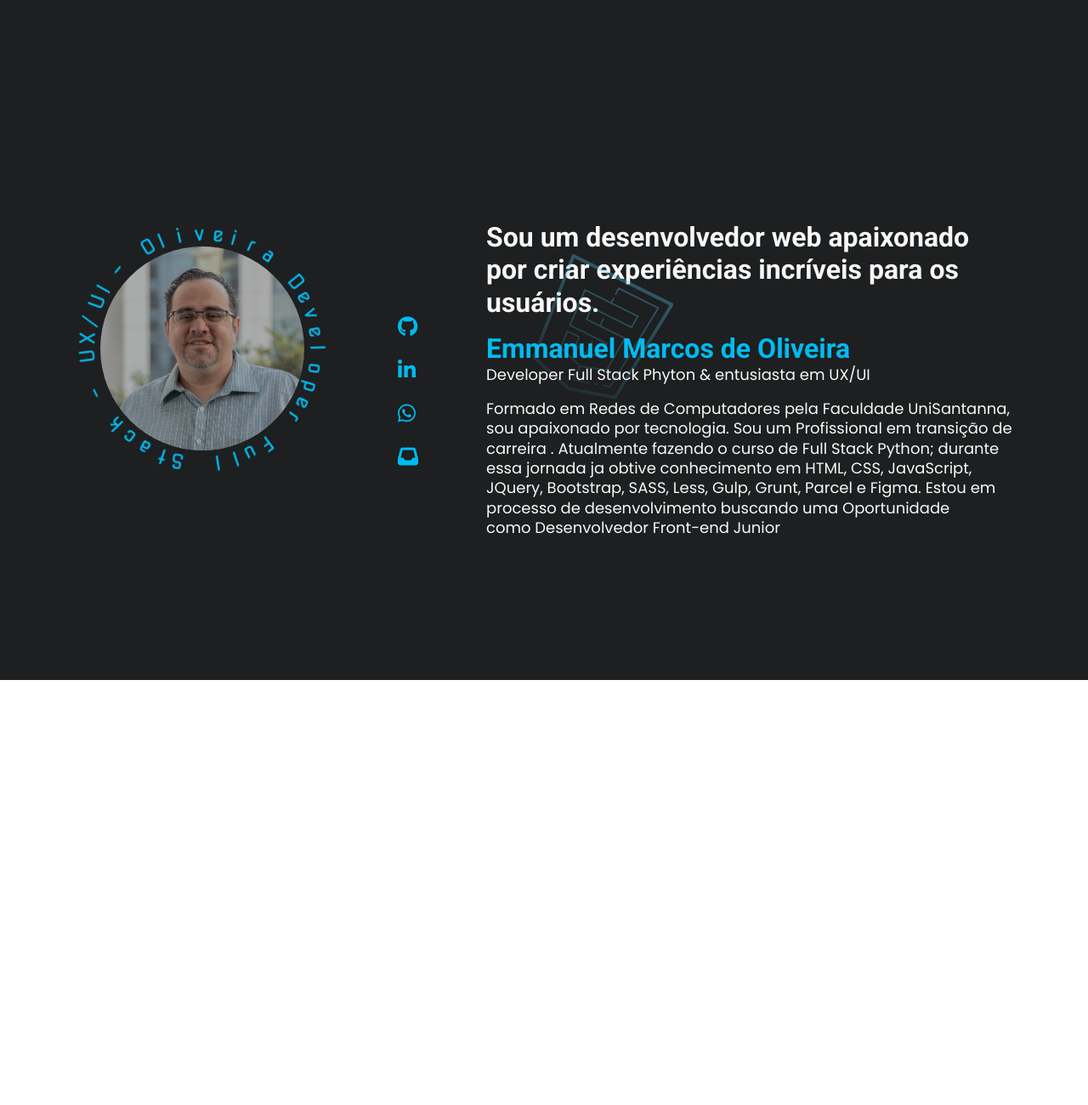
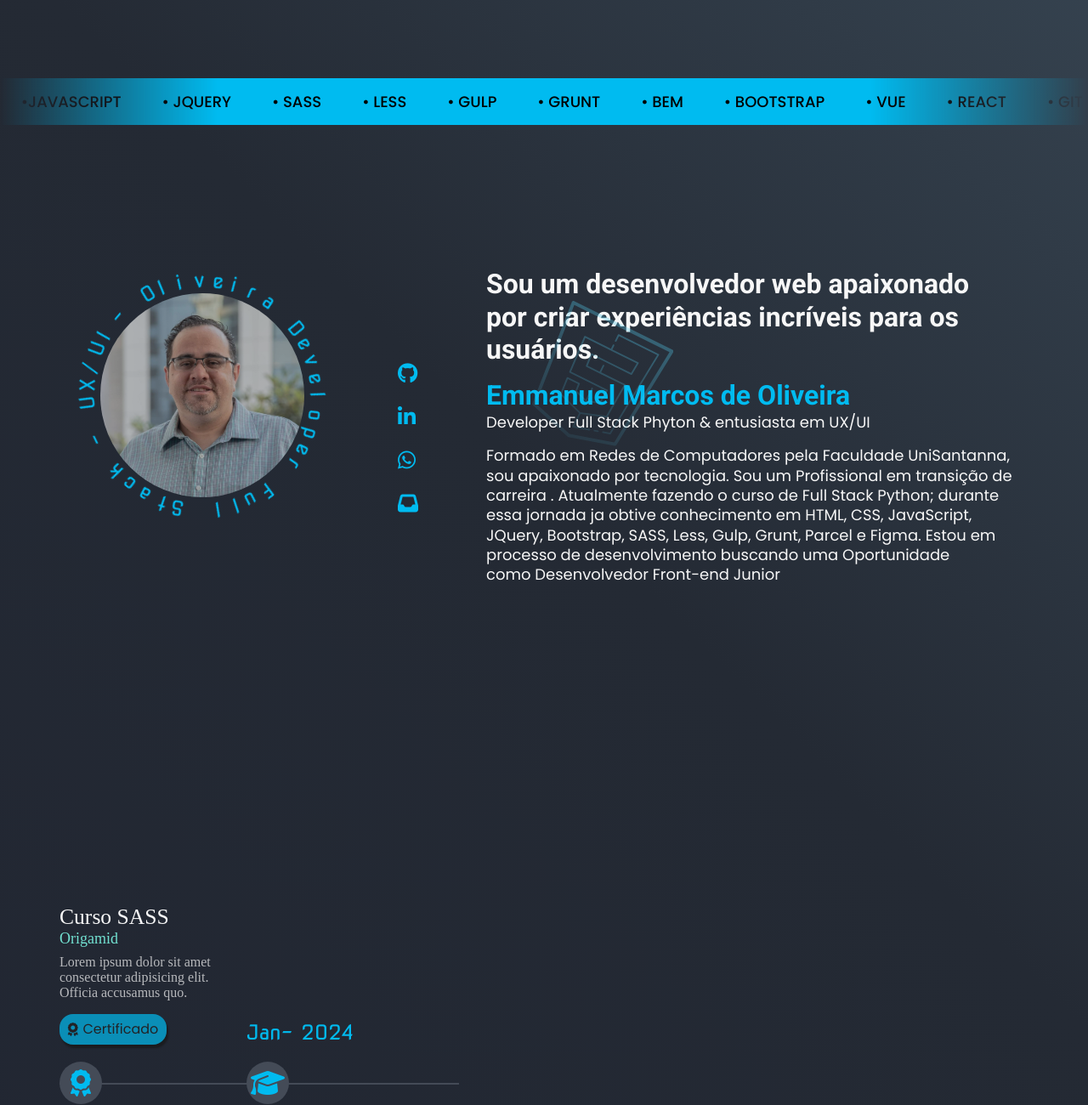
Before and after one commit to emmanuelmarcosdeoliveira/new_portfolio, a website: page index.html in a window 1280 px wide. Shown: the part 541-1841 px from the top of the page at 85% size. Before the commit the page ends 1341 px from the top, so only its background shows below. Drawn offline with Linux system fonts and the light colour scheme.

Commit message:
:construction: section-experience

```diff
--- a/index.html
+++ b/index.html
@@ -10,6 +10,7 @@
   <link rel="preconnect" href="https://fonts.gstatic.com" crossorigin>
   <link href="https://fonts.googleapis.com/css2?family=Nova+Square&family=Poppins:wght@400;500;700&family=Roboto:wght@300;400;500;700&display=swap" rel="stylesheet">
   <link rel="stylesheet" href="https://cdnjs.cloudflare.com/ajax/libs/font-awesome/6.5.1/css/all.min.css">
+  <link rel="stylesheet" type="text/css" href="glider.css">
   <link rel="stylesheet" href="./build/css/main.css">
   <title>Oliveira DevFullstack•UX/UI</title>
 </head>
@@ -33,26 +34,28 @@
         </a>
       </div>
       <!-- Asside scroller -->
-      <!-- <asside class="scroller container js-scroller">
-        <ul class=" scroller__list js-scroller-inner">
-          <li class="scroller__list__item">•HTML</li>
-          <li class="scroller__list__item">•SCSS</li>
-          <li class="scroller__list__item">• JAVASCRIPT</li>
-          <li class="scroller__list__item">• JQUERY</li>
-          <li class="scroller__list__item">• SASS</li>
-          <li class="scroller__list__item">• LESS</li>
-          <li class="scroller__list__item">• GULP</li>
-          <li class="scroller__list__item">• GRUNT</li>
-          <li class="scroller__list__item">• BEM</li>
-          <li class="scroller__list__item">• SMACS</li>
-          <li class="scroller__list__item">• BOOTSTRAP</li>
-          <li class="scroller__list__item">• VUE</li>
-          <li class="scroller__list__item">• REACT</li>
-          <li class="scroller__list__item">• GIT</li>
-          <li class="scroller__list__item">• GIT&HUB</li>
+
+    </section>
+
+    <div class="container">
+      <asside class=" scroller  js-scroller">
+        <ul class=" tag-list js-scroller-inner">
+          <li class="tag-list-item">• HTML</li>
+          <li class="tag-list-item">• SCSS</li>
+          <li class="tag-list-item">•JAVASCRIPT</li>
+          <li class="tag-list-item">• JQUERY</li>
+          <li class="tag-list-item">• SASS</li>
+          <li class="tag-list-item">• LESS</li>
+          <li class="tag-list-item">• GULP</li>
+          <li class="tag-list-item">• GRUNT</li>
+          <li class="tag-list-item">• BEM</li>
+          <li class="tag-list-item">• BOOTSTRAP</li>
+          <li class="tag-list-item">• VUE</li>
+          <li class="tag-list-item">• REACT</li>
+          <li class="tag-list-item">• GIT</li>
+          <li class="tag-list-item">• GIT&HUB</li>
         </ul>
-      </asside> -->
-    </section>
+      </asside>
 
 
       <!-- Section Profile -->
@@ -93,7 +96,61 @@
           <p class="profile__description__text"> Formado em Redes de Computadores pela Faculdade UniSantanna, sou apaixonado por tecnologia. Sou um Profissional em transição de carreira . Atualmente fazendo o curso de Full Stack Python; durante essa jornada ja obtive conhecimento em HTML, CSS, JavaScript, JQuery, Bootstrap, SASS, Less, Gulp, Grunt, Parcel e Figma. Estou em processo de desenvolvimento buscando uma Oportunidade como Desenvolvedor Front-end Junior</p>
         </div>
       </section>
+      <!-- Section Experience -->
+      <section class="experience">
+        <div class="container">
+          <div class="list">
+            <div class="item">
+              <div class="time">Fev-2024</div>
+              <i class="fa-solid fa-award icons_corses"></i>
+              <div class="content">
+                <div class="job">
+                  Curso SASS
+                </div>
+                <div class="company">
+                  Origamid
+                </div>
+                <div class="desc">
+                  Lorem ipsum dolor sit amet consectetur adipisicing elit. Officia accusamus quo.
+                  <button class="btn-corses">
+                    <i class="fa-solid fa-award"></i>
+                    Certificado
+                  </button>
+                </div>
+              </div>
+            </div>
+            <div class="item">
+              <div class="time">
+                Jan- 2024
+              </div>
+
+              <i class="fa-solid fa-graduation-cap icons_corses"></i>
+              <div class="content">
+                <div class="job">
+                  Curso SASS
+                </div>
+                <div class="company">
+                  Origamid
+                </div>
+                <div class="desc">
+                  Lorem ipsum dolor sit amet consectetur adipisicing elit. Officia accusamus quo.
+                  <button class="btn-corses">
+                    <i class="fa-solid fa-award"></i>
+                    Certificado
+                  </button>
+                </div>
+              </div>
+            </div>
+          </div>
+        </div>
+
+      </section>
+
+
+
   </main>
   <script src="./build/js/main.js"></script>
+
 </body>
+
 </html>
--- a/src/sass/base/_cor.scss
+++ b/src/sass/base/_cor.scss
@@ -5,7 +5,7 @@
   --textcolor: #222222;
 }
 .darkMode {
-  --bgcolor: #1d1f20;
+  --bgcolor:linear-gradient(45deg, #212632, #242a34, #3c4c5a);
   --primarycolor: #00bbf0;
   --secondarycolor: #72e1d1;
   --textcolor: #f7f7f7;
--- a/src/sass/base/_resset.scss
+++ b/src/sass/base/_resset.scss
@@ -9,7 +9,8 @@ html {
   scroll-behavior: smooth;
 }
 .main-content {
-  background-color: var(--bgcolor);
+  background: var(--bgcolor);
+
 }
 
 .container {
@@ -34,3 +35,50 @@ body,
 html {
   overflow-x: hidden;
 }
+
+body::-webkit-scrollbar {
+  width: 0.75em;
+  background-color: #444b57;
+  margin-block: .5em;
+
+
+}
+body::-webkit-scrollbar-track {
+  visibility: hidden;
+ background: #444b57;
+border-radius: 16px;
+width: 0.75em;
+
+
+}
+body::-webkit-scrollbar-thumb {
+  background-color: rgba(127, 255, 212, 0.548);
+  border-radius: 16px;
+  height: 16px;
+  border: 2px solid var(--secondarycolor);
+
+}
+
+::-webkit-scrollbar {
+  width: 0.75em;
+
+  margin-block: .5em;
+
+
+}
+::-webkit-scrollbar-track {
+  visibility: hidden;
+ background: #444b57;
+border-radius: 16px;
+
+
+
+
+}
+::-webkit-scrollbar-thumb {
+  background-color: rgba(127, 255, 212, 0.548);
+  border-radius: 16px;
+  height: 16px;
+  border: 2px solid var(--secondarycolor);
+
+ }
--- a/src/sass/compontes/_scroller.scss
+++ b/src/sass/compontes/_scroller.scss
@@ -0,0 +1,39 @@
+@use "../abstracts/mixin" as mix;
+.scroller {
+  max-width: 1440px;
+  overflow: hidden;
+}
+
+.tag-list {
+  background-color: var(--primarycolor);
+  display: flex;
+  gap: 1rem;
+  .tag-list-item {
+    padding: 1rem;
+    @include mix.font-p-bold;
+    color: var(--bgcolor);
+  }
+}
+
+.scroller[data-animated="true"] {
+  overflow: hidden;
+  -webkit-mask: linear-gradient(
+    90deg,
+    transparent,
+    white 20%,
+    white 80%,
+    transparent
+  );
+  mask: linear-gradient(90deg, transparent, white 20%, white 80%, transparent);
+}
+.scroller[data-animated="true"] .tag-list {
+  width: max-content;
+  flex-wrap: nowrap;
+  animation: scroll 40s linear infinite;
+}
+
+@keyframes scroll {
+  to {
+    transform: translate(calc(-50% - 0.5rem));
+  }
+}
--- /dev/null
+++ b/src/sass/layout/_experience.scss
@@ -0,0 +1,109 @@
+@use "../abstracts/mixin" as mix;
+@use "../base/typography" as font;
+
+.experience .container {
+  overflow: auto;
+
+}
+
+.experience {
+  .list {
+   padding-block: 40px;
+    color: var(--textcolor);
+    height: 100%;
+    width: max-content;
+    display: flex;
+    justify-content: left;
+    padding-left: 50px;
+    box-sizing: border-box;
+    gap: 20px;
+    position: relative;
+    z-index: 1;
+    &::before {
+      content: "";
+      position: absolute;
+      top: 50%;
+      width: 100%;
+      height: 2px;
+      background-color: #444b57;
+      z-index: -1;
+    }
+    .item {
+      width: 200px;
+      flex-shrink: 0;
+      display: grid;
+      grid-template-rows: 1fr 50px 1fr;
+      gap: 20px;
+      .icons_corses {
+        background-color: #444b57;
+        width: 50px;
+        font-size: 2em;
+        color: var(--primarycolor);
+        display: flex;
+        justify-content: center;
+        align-items: center;
+        border-radius: 50%;
+      }
+      .content {
+        .job {
+          font-size: large;
+          font-size: 1.6rem;
+        }
+        .company {
+          font-size: 1.125rem;
+          margin-bottom: 8px;
+          color: var(--secondarycolor);
+        }
+        .desc {
+          font-size: 1rem;
+          opacity: 0.7;
+        }
+      }
+      .time {
+        font-family: font.$font-1;
+        font-size: 1.5em;
+        display: flex;
+        align-items: end;
+        color: var(--primarycolor);
+      }
+    }
+  }
+}
+
+.btn-corses {
+  display: flex;
+  align-items: center;
+  cursor: pointer;
+  margin-top: 16px;
+  justify-content: space-evenly;
+  background-color: transparent;
+  color: var(--textcolor);
+  border-radius: 16px;
+  padding-block: 8px;
+  padding-inline: 4px;
+  background-color: var(--primarycolor);
+  @include mix.font-p;
+  width: 126px;
+  height: 36px;
+  border: none;
+  color: #222222;
+  @include mix.shadow-bt;
+  &:hover {
+    transition: 400ms;
+    background-color: var(--secondarycolor);
+    color: #222222;
+  }
+}
+
+.experience .list .item:nth-child(odd) .content {
+  grid-row-start: 1;
+  grid-row-end: 2;
+  display: flex;
+  flex-direction: column;
+  justify-content: end;
+}
+.experience .list .item:nth-child(odd) .time {
+  grid-row-start: 3;
+  grid-row-end: 4;
+  align-items: start;
+}
--- a/src/sass/layout/_home.scss
+++ b/src/sass/layout/_home.scss
@@ -42,7 +42,7 @@
 
   &__h2 {
     max-width: 820px;
-    margin-bottom: 16px;
+    margin-bottom: 24px;
     @include mix.font-h3;
     span {
       color: var(--secondarycolor);
--- a/src/sass/layout/_index.scss
+++ b/src/sass/layout/_index.scss
@@ -1,3 +1,4 @@
 // Layout
 @forward "./home";
 @forward "./profile";
+@forward	"./experience";
```
Also changed, not shown: build/css/main.css, build/js/glider.js (added), src/img/png/flexBox.png (added), src/img/png/img1.jpg (added), src/img/png/img2.jpg (added), src/img/png/img3.jpg (added), src/img/png/img4.jpg (added). Lines whose indentation alone changed are shown as unchanged.
